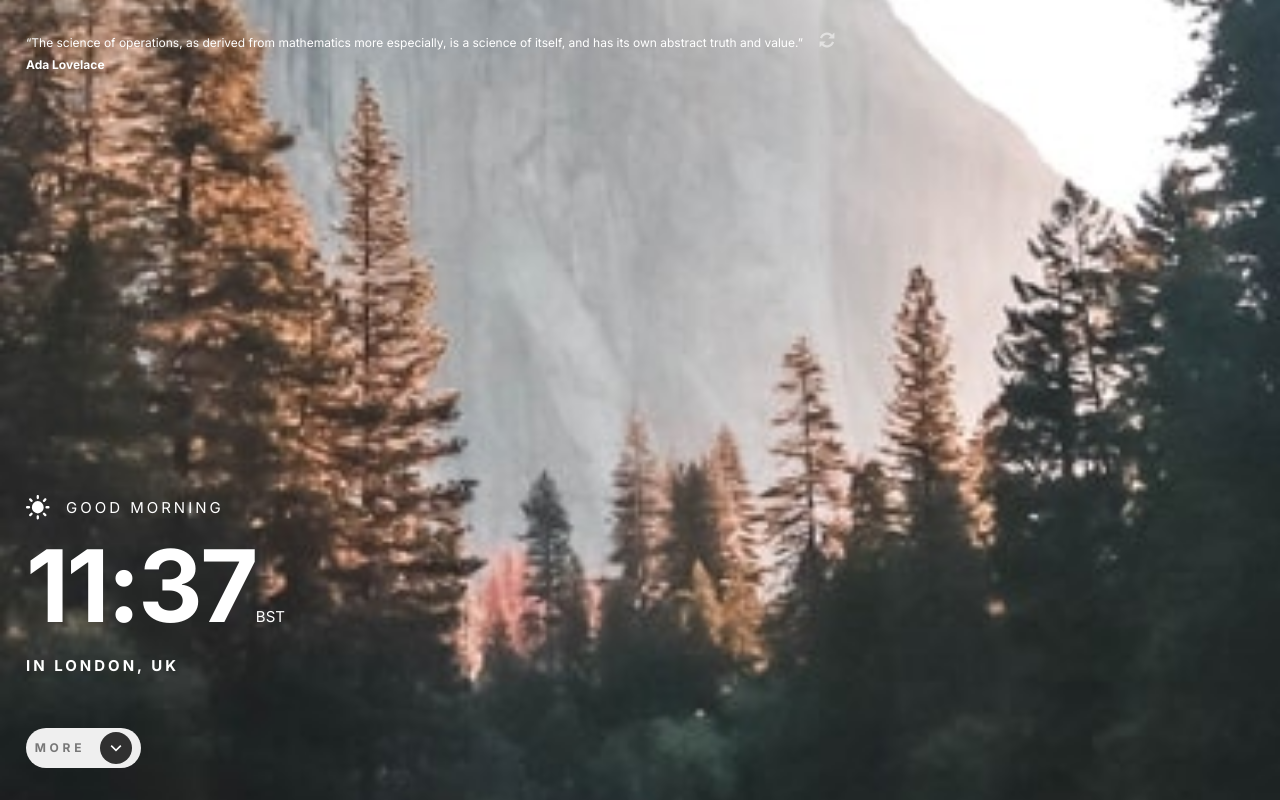
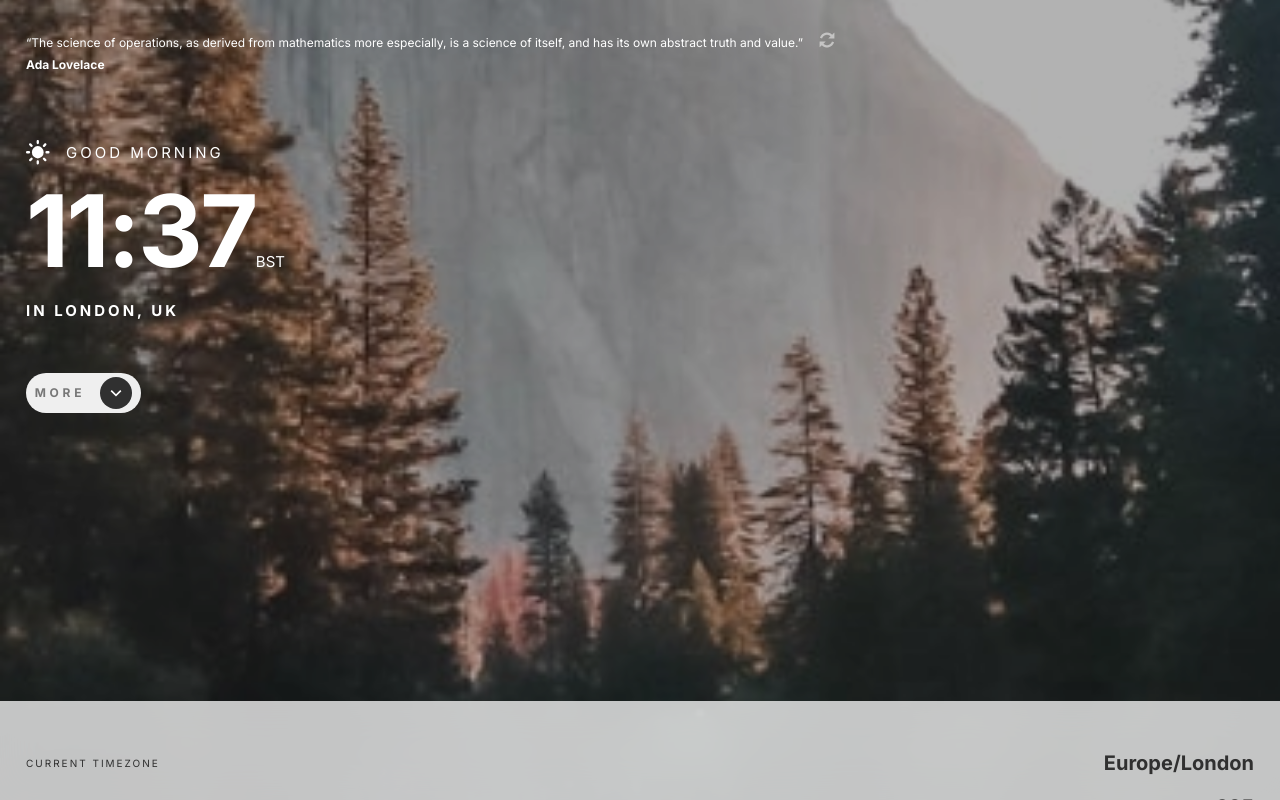
Before and after one commit to Th0rnike/clock-app, a React (Vite) app: page / in a window 1280 px wide. Built offline with nearby package versions, Linux system fonts and the light colour scheme.

Commit message:
idk where

```diff
--- a/src/App.css
+++ b/src/App.css
@@ -1,3 +1,8 @@
+.App{
+    position: relative;
+    z-index: 10;
+}
+
 .main_section{
     position: relative;
     overflow: hidden;
@@ -8,9 +13,8 @@
     background-position: center;
     display: flex;
     flex-direction: column;
-    padding: 3.2rem 2.6rem;
-    justify-content: space-between;
 }
+
 
 .darken{
     width: 100%;
@@ -27,6 +31,13 @@
     z-index: 1;
     display: flex;
     gap: 1.6rem;
+    padding: 3.2rem 2.6rem;
+    transform: translateY(0);
+}
+
+.hide{
+    transform: translateY(-152px);
+    transition: transform 1s ease-in;
 }
 
 #refresh{
@@ -51,6 +62,12 @@
 .time{
     position: relative;
     z-index: 1;
+    padding: 3.2rem 2.6rem;
+
+}
+
+.upwards{
+
 }
 
 .time p{
@@ -129,14 +146,47 @@ button{
 }
 
 
-.show_more{
 
+
+.details{
+    background: rgba(255, 255, 255, 0.75);
+    backdrop-filter: blur(20px);
+    padding: 4.8rem 2.6rem;
+    display: flex;
+    justify-content: space-between;
+    align-items: center;
+    transform: translateY(100%);
+    transition: transform 1s ease-in-out;
 }
 
+.show-up {
+    transform: translateY(0);
+}
 
+.column{
+    display: flex;
+    flex-direction: column;
+    gap: 1.6rem;
+}
 
-/* .details{
-    display: block;
-    position: absolute;
-    z-index: 2;
-} */
+.column:nth-child(2){
+    gap: 2rem;
+}
+
+.keys{
+    color: #303030;
+    font-size: 1rem;
+    font-style: normal;
+    font-weight: 400;
+    line-height: 2.8rem;
+    letter-spacing: 2px;
+    text-transform: uppercase;
+}
+
+.values{
+    color: #303030;
+    text-align: right;
+    font-size: 2rem;
+    font-weight: 700;
+    line-height: normal;
+}
--- a/src/App.tsx
+++ b/src/App.tsx
@@ -15,19 +15,20 @@ function App() {
 
   return (
     <div className="App">
-      <section className="main_section">
-        <div className="quote">
+      <section className={showMore ? "main_section moveup" : "main_section"}>
+        <div className="moving">
+          <div className={showMore ? "quote hide" : "quote"}>
             <div>
               <p>
                 “The science of operations, as derived from mathematics more
-              especially, is a science of itself, and has its own abstract truth
-              and value.”
+                especially, is a science of itself, and has its own abstract
+                truth and value.”
               </p>
               <p id="quote_author">Ada Lovelace</p>
             </div>
             <img id="refresh" src={iconRefresh} alt="" />
           </div>
-        <div className="time">
+          <div className={showMore ? "time upwards" : "time"}>
             <div id="greetings">
               <img src={sunIcon} alt="" />
               <p>GOOD MORNING</p>
@@ -43,31 +44,23 @@ function App() {
               <img src={arrowUp} alt="" />
             </button>
           </div>
-        {/* <div className="darken"></div> */}
-      </section>
-
-      {showMore ? (
-        <div className="details">
-          <div>
-            <p>CURRENT TIMEZONE</p>
-            <h3>Europe/London</h3>
+          <div className="darken"></div>
+          <div className={showMore ? "details show-up" : "details"}>
+            <div className="column">
+              <p className="keys">CURRENT TIMEZONE</p>
+              <p className="keys">Day of the week</p>
+              <p className="keys">Day of the year</p>
+              <p className="keys">Week number</p>
             </div>
-          <div>
-            <p>Day of the year</p>
-            <h3>295</h3>
-          </div>
-          <div>
-            <p>Day of the week</p>
-            <h3>5</h3>
-          </div>
-          <div>
-            <p>Week number</p>
-            <h3>42</h3>
+            <div className="column">
+              <h2 className="values">Europe/London</h2>
+              <h2 className="values">295</h2>
+              <h2 className="values">5</h2>
+              <h2 className="values">42</h2>
             </div>
           </div>
-      ) : (
-        <></>
-      )}
+        </div>
+      </section>
     </div>
   );
 }
```
Lines whose indentation alone changed are shown as unchanged.
